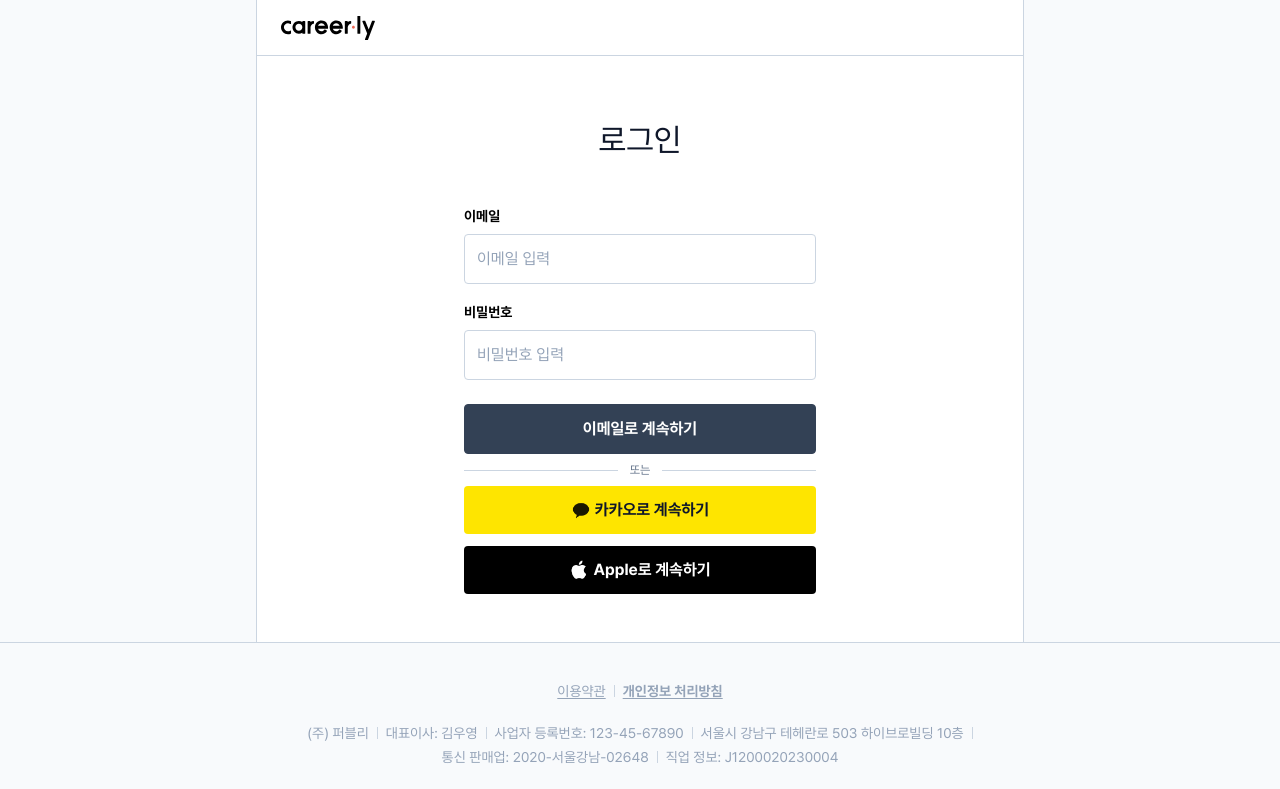
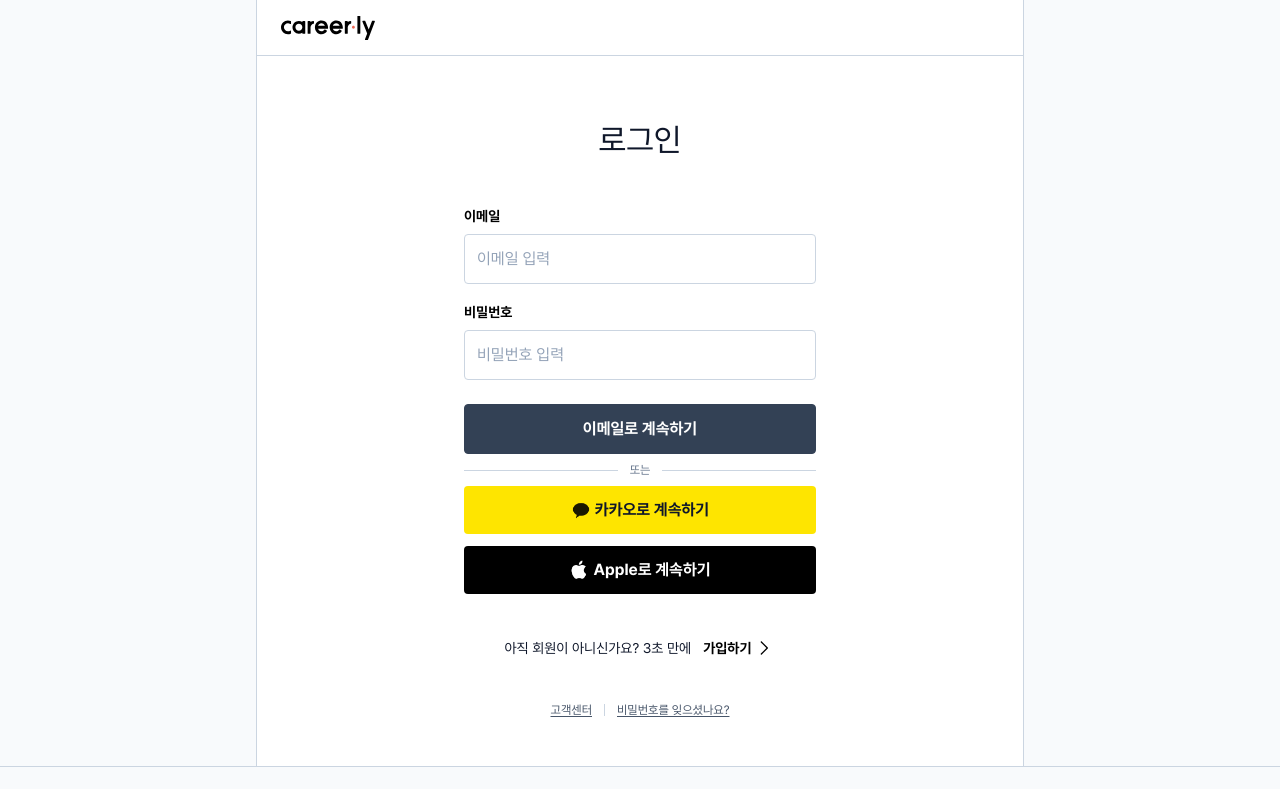
Before and after one commit to uyfly/careerly-clone, a React (Create React App) app: page /login in a window 1280 px wide. Shown: the top 789 px of the page. Built offline with nearby package versions, Linux system fonts and the light colour scheme.

Commit message:
로그인 레이아웃 추가

```diff
--- a/src/layouts/Login.js
+++ b/src/layouts/Login.js
@@ -2,6 +2,7 @@ import React from "react";
 import "../tailwind.css";
 import kakao from "../assets/images/img/img_symbol_kakao.png";
 import apple from "../assets/images/img/img_symbol_apple.png";
+import { ReactComponent as Arrow } from "../assets/images/ico/ico_arrow.svg";
 import { ReactComponent as Logo } from "../assets/images/logos/logo.svg";
 
 const Login = () => {
@@ -77,15 +78,43 @@ const Login = () => {
                 </button>
                 <button
                   type="submit"
-                  class="w-full bg-color-black rounded py-3 flex items-center justify-center gap-1 focus:outline-none focus-visible:outline-none focus-visible:ring-2 focus-visible:ring-color-slate-500 focus-visible:ring-offset-2"
+                  className="w-full bg-color-black rounded py-3 flex items-center justify-center gap-1 focus:outline-none focus-visible:outline-none focus-visible:ring-2 focus-visible:ring-color-slate-500 focus-visible:ring-offset-2"
                 >
-                  <img class="h-5 w-5" src={apple} alt="apple_icon" />
-                  <span class="font-bold text-base text-color-white">
+                  <img className="h-5 w-5" src={apple} alt="apple_icon" />
+                  <span className="font-bold text-base text-color-white">
                     Apple로 계속하기
                   </span>
                 </button>
               </div>
             </form>
+            <div className="flex flex-row md:justify-center items-center gap-2">
+              <p className="text-sm text-color-slate-900">
+                아직 회원이 아니신가요? 3초 만에
+              </p>
+              <a className="flex items-center gap-1 p-1 group rounded hover:bg-color-slate-50 focus:bg-color-slate-50 focus:outline-none focus-visible:outline-none focus-visible:ring-2 focus-visible:ring-color-slate-500 focus-visible:ring-offset-2">
+                <span className="text-sm font-bold text-color-slate-700 group-hover:text-color-slate-800">
+                  가입하기
+                </span>
+                <Arrow />
+              </a>
+            </div>
+            <div className="flex flex-row items-center gap-3 md:justify-center">
+              <a
+                href="/customer-service"
+                target="_blank"
+                rel="noreferrer nofollow"
+              >
+                <p className="text-xs text-slate-600 underline underline-offset-2">
+                  고객센터
+                </p>
+              </a>
+              <div className="h-3 w-px bg-color-slate-300"></div>
+              <a href="/forgot-password">
+                <p className="text-xs text-slate-600 underline underline-offset-2">
+                  비밀번호를 잊으셨나요?
+                </p>
+              </a>
+            </div>
           </div>
         </div>
         <div className="flex bg-color-slate-50 border-0 border-solid border-t border-color-slate-300 w-full">
```
